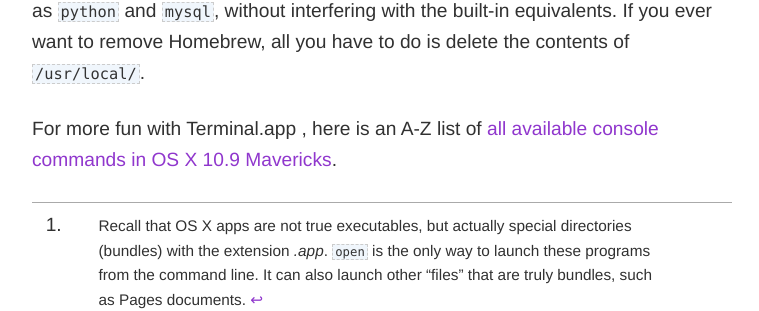
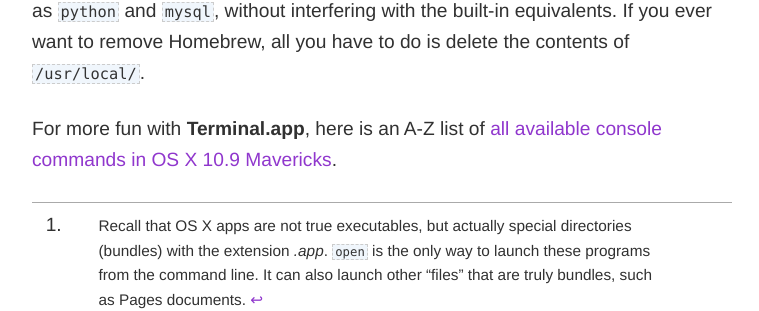
Before and after one commit to mitchchn/mitchchn.github.io, a Jekyll site: the page built from _posts/2014-05-14-os-x-terminal.md, in a window 1280 px wide and 900 px high, scrolled down 5768 px. Shown: the part 355-666 px from the top of the window, without its empty margins (258-1017 px from the left). Built offline with Jekyll 4.4.1, drawn with Linux system fonts in a browser that asks for light colours; nearby versions of some CDN libraries.

```diff
--- a/_posts/2014-05-14-os-x-terminal.md
+++ b/_posts/2014-05-14-os-x-terminal.md
@@ -135,4 +135,4 @@ You can have fun with Homebrew too: `brew install archey` will get you **Archey*
 
 But the best part about Homebrew? It keeps all its files i a single directory: `/usr/local/`. That means you can install newer versions of system software, such as `python` and `mysql`, without interfering with the built-in equivalents. If you ever want to remove Homebrew, all you have to do is delete the contents of `/usr/local/`.
 
-For more fun with Terminal.app , here is an A-Z list of [all available console commands in OS X 10.9 Mavericks](http://ss64.com/osx/).
+For more fun with **Terminal.app**, here is an A-Z list of [all available console commands in OS X 10.9 Mavericks](http://ss64.com/osx/).
```
Also changed, not shown: 3 other files.
